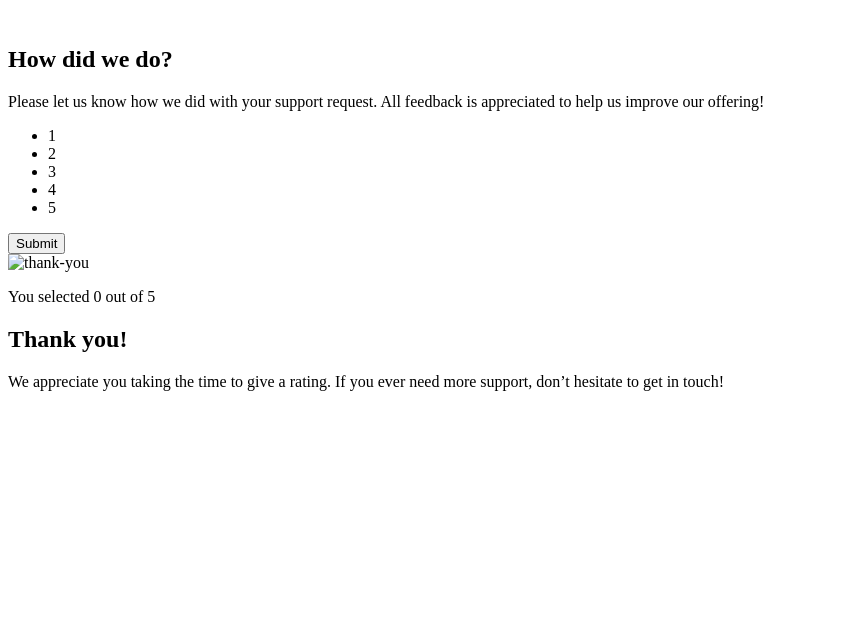
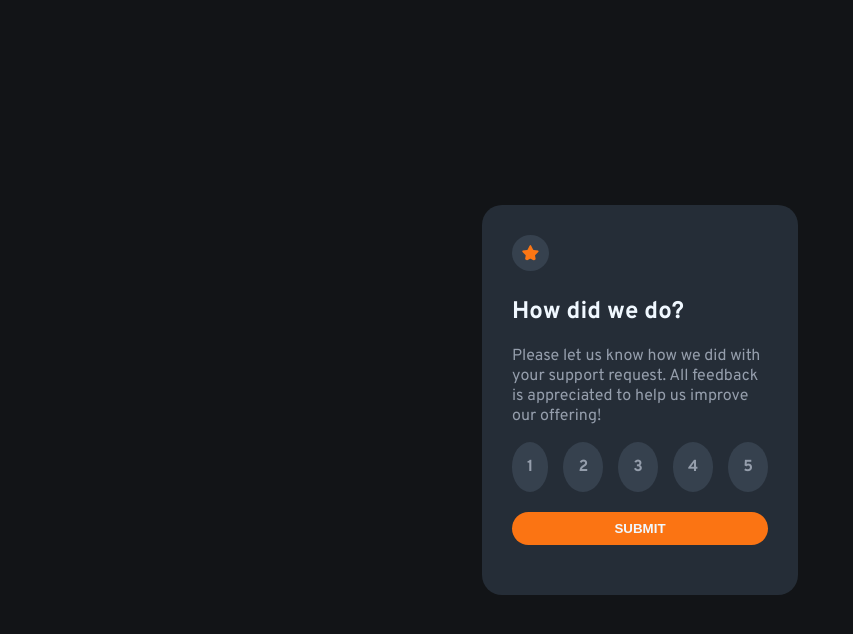
Before and after one commit to sphamandla-s/Interactive-rating-component, a plain HTML site: page index.html in a window 1280 px wide. Shown: the whole page, without its empty margins (0-853 px from the left). Drawn offline with Linux system fonts and the light colour scheme; the site is published under a folder, as on GitHub Pages, so addresses that start at the root find nothing.

Commit message:
all done

```diff
--- a/index.html
+++ b/index.html
@@ -5,7 +5,7 @@
   <meta name="viewport" content="width=device-width, initial-scale=1.0"> <!-- displays site properly based on user's device -->
 
   <link rel="icon" type="image/png" sizes="32x32" href="./images/favicon-32x32.png">
-  <link rel="stylesheet" href="/css/style.css">
+  <link rel="stylesheet" href="css/style.css">
 
   <title>Frontend Mentor | Interactive rating component</title>
 
@@ -15,7 +15,7 @@
 
   <main>
     <section class="rate-us">
-      <img src="/images/icon-star.svg" alt="">
+      <img src="images/icon-star.svg" alt="">
       <h1>How did we do?</h1>
       <p>
         Please let us know how we did with your support request.
@@ -33,7 +33,7 @@
     </section>
 
     <section class="thank-you hidden">
-      <img src="/images/illustration-thank-you.svg" alt="thank-you">
+      <img src="images/illustration-thank-you.svg" alt="thank-you">
 
       <p id="rated">You selected <span id="Wegot">0</span> out of 5</p>
       <h1>Thank you!</h1>
@@ -46,6 +46,6 @@
   </main>
 
 
-  <script src="/javascript/app.js"></script>
+  <script src="javascript/app.js"></script>
 </body>
 </html>
```
